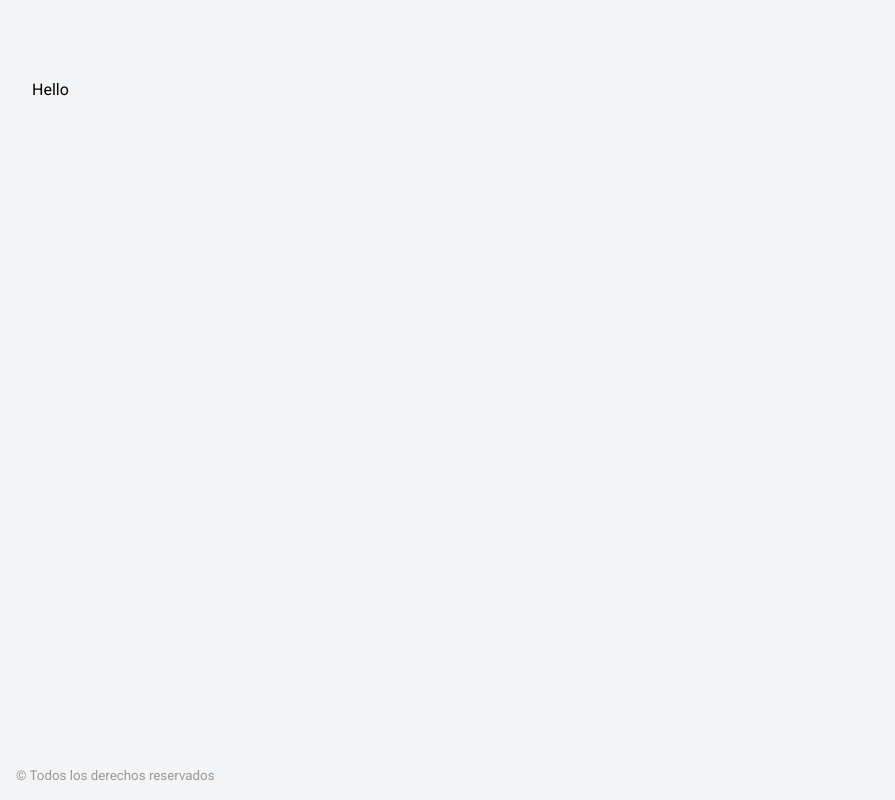
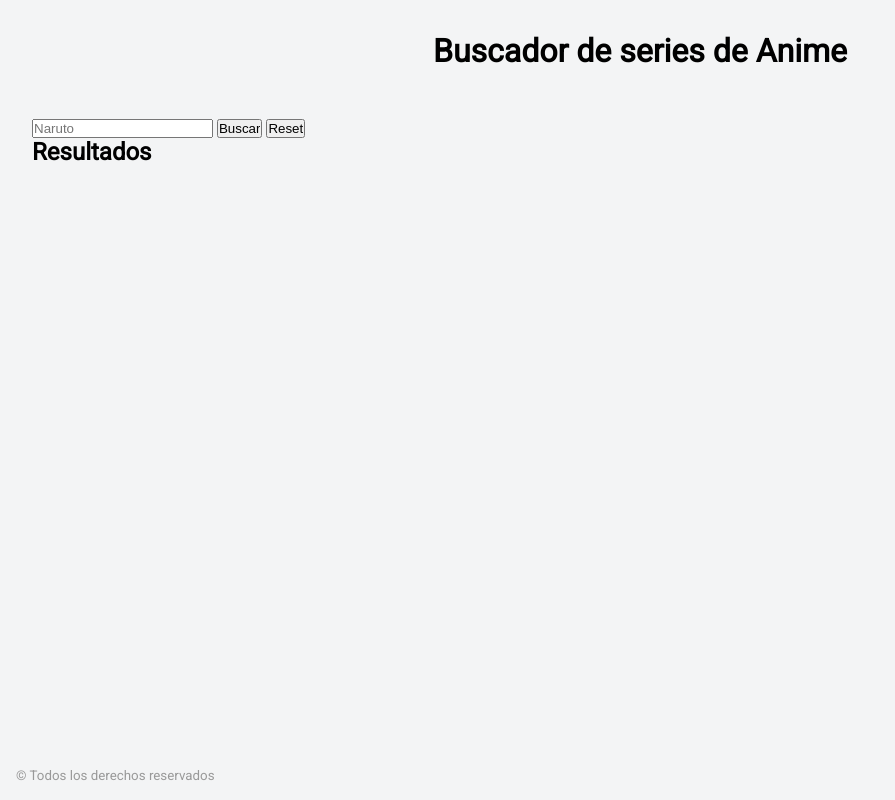
Before and after one commit to Adalab/modulo-2-evaluacion-final-AnadelaJara, a website: page src/html/index.html in a window 1280 px wide. Shown: the whole page, without its empty margins (0-895 px from the left). Drawn offline with nearby package versions, Linux system fonts and the light colour scheme; files that its build step writes are made by us from their sources.

Commit message:
add HTML strcture and firs js fetch

```diff
--- a/src/html/partials/header.html
+++ b/src/html/partials/header.html
@@ -1,3 +1,3 @@
 <header class="page__header">
-
+<h1>Buscador de series de Anime </h1>
 </header>
--- a/src/html/partials/main.html
+++ b/src/html/partials/main.html
@@ -1,3 +1,21 @@
 <main class="page__main">
-Hello
+
+  <form action="#" class="js_form">
+    <input class="js_searchInput" type="text" name="search" id="search" placeholder="Naruto"/>
+    <input type="button" value="Buscar" class="js_searchButton" />
+    <input type="button" value="Reset" class="js_resetButton" />
+  </form>
+
+  <div class="container">
+    <section class="">
+      <h2 class="">Resultados</h2>
+    <ul class="js_main-list"></ul>
+    </section>
+
+    <!-- <section class="">
+      <h2 class="">Series favoritas</h2>
+      <ul class=""></ul>
+    </section> -->
+  </div>
+
 </main>
```
Also changed, not shown: src/js/main.js (+9 -1 lines).
